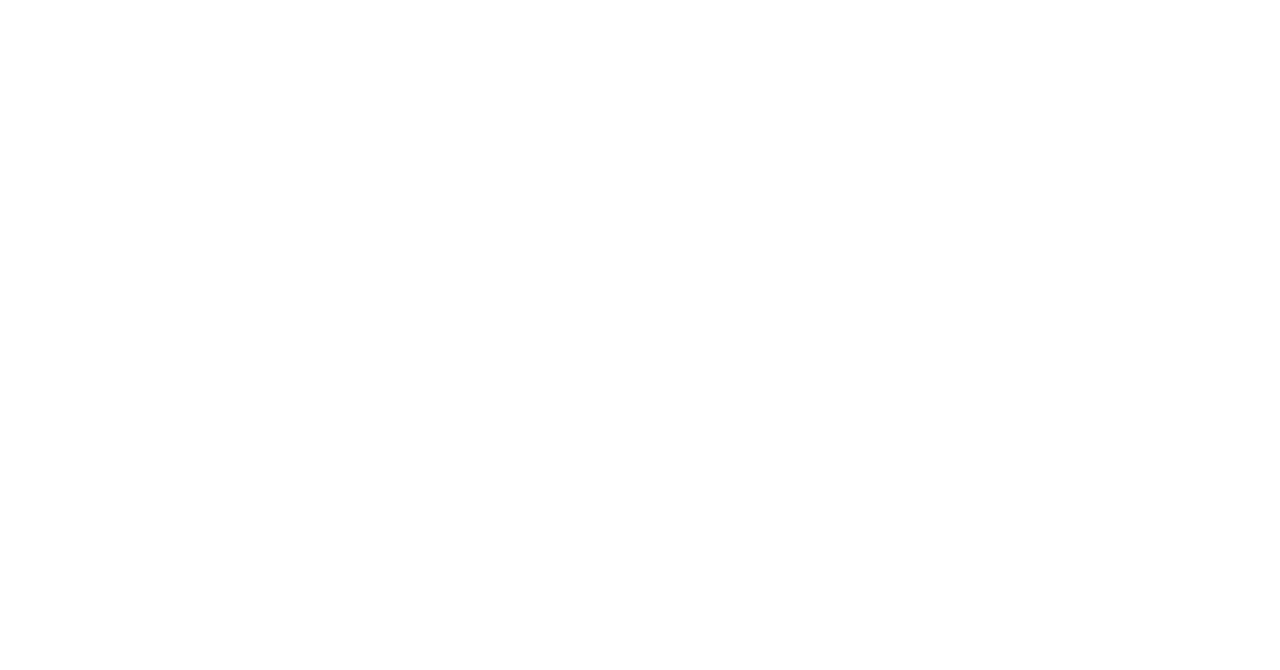
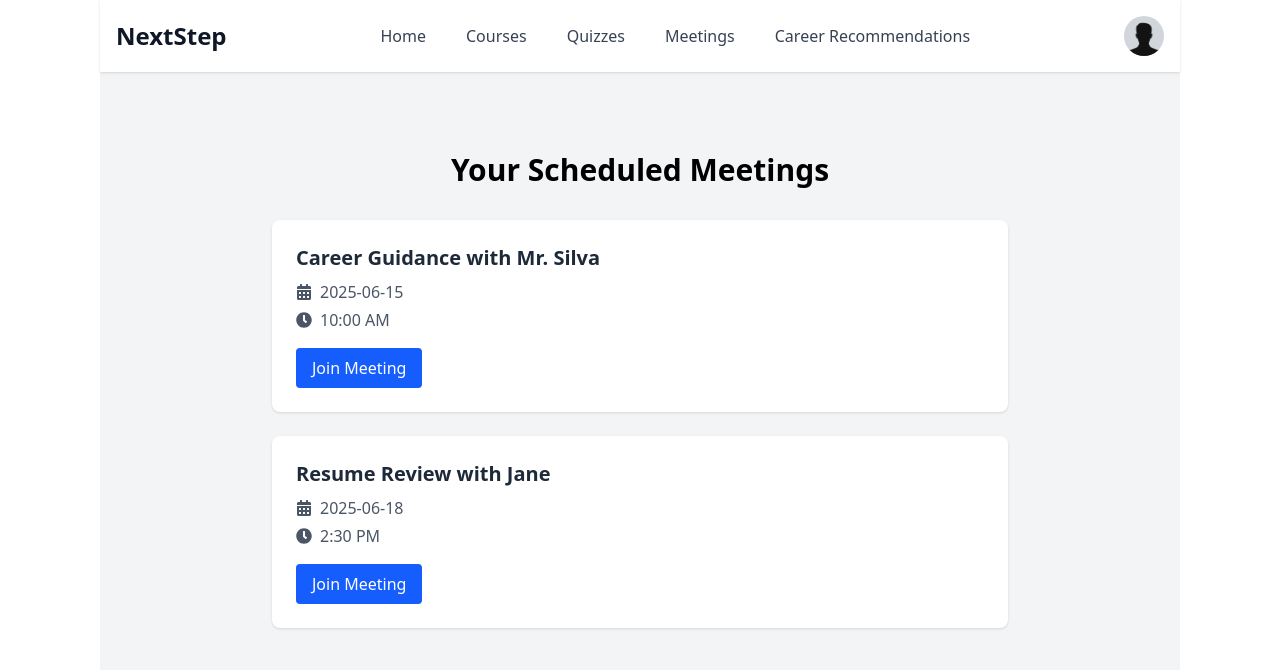
Before and after one commit to DevindiPeiris/NextStep, a React (Vite) app in the folder frontend/nextstep-frontend/: page /viewmeetings in a window 1280 px wide. Before the commit this address had no page. Shown: the top 670 px of the page. Built offline with nearby package versions, Linux system fonts and the light colour scheme.

Commit message:
Meetings

```diff
--- a/frontend/nextstep-frontend/src/App.jsx
+++ b/frontend/nextstep-frontend/src/App.jsx
@@ -10,6 +10,8 @@
 import Courses from './pages/Courses'
 import Quizzes from './pages/Quizzes'
 import Meetings from './pages/Meetings'
+import ViewMeetings from './pages/ViewMeetings'
+import BookMeeting from './pages/BookMeeting'
 
 function App() {
 
@@ -27,6 +29,8 @@
         <Route path='/courses' element={<Courses/>}/>
         <Route path='/quiz' element={<Quizzes/>}/>
         <Route path='/meetings' element={<Meetings/>}/>
+        <Route path='/viewmeetings' element={<ViewMeetings/>}/>
+        <Route path='/bookmeeting' element={<BookMeeting/>}/>
       </Routes>
     </BrowserRouter>
   )
--- /dev/null
+++ b/frontend/nextstep-frontend/src/components/CounselorCard.jsx
@@ -0,0 +1,14 @@
+const CounselorCard = ({ image, name, description }) => {
+  return (
+    <div className="bg-white rounded-lg shadow p-4 flex flex-col">
+      <img src={image} alt={name} className="h-48 w-full object-cover rounded-md mb-4" />
+      <h2 className="text-lg font-semibold">{name}</h2>
+      <p className="text-gray-600 mt-2 line-clamp-3">{description}</p>
+      <button className="mt-4 bg-blue-600 text-white px-4 py-2 rounded hover:bg-blue-700 transition">
+        View Details
+      </button>
+    </div>
+  );
+};
+
+export default CounselorCard;
--- a/frontend/nextstep-frontend/src/components/Gray.jsx
+++ b/frontend/nextstep-frontend/src/components/Gray.jsx
@@ -1,5 +1,3 @@
-
-
 const Gray = ({ children }) => {
   return (
     <p className="text-base text-gray-400 m-auto mt-0">
--- a/frontend/nextstep-frontend/src/components/H1.jsx
+++ b/frontend/nextstep-frontend/src/components/H1.jsx
@@ -1,4 +1,3 @@
-
 const H1 = ({ children }) => {
   return (
     <h1 className="text-4xl font-bold text-black">
--- /dev/null
+++ b/frontend/nextstep-frontend/src/components/MeetingCard.jsx
@@ -0,0 +1,29 @@
+import { FaCalendarAlt, FaClock} from 'react-icons/fa';
+
+const MeetingCard = ({ title, date, time, platform, link }) => {
+  return (
+    <div className="bg-white rounded-lg shadow p-6 mb-6">
+      <h2 className="text-xl font-semibold text-gray-800">{title}</h2>
+      <div className="text-gray-600 mt-2 flex items-center gap-2">
+        <FaCalendarAlt className="text-black-500" />
+        <span>{date}</span>
+      </div>
+      <div className="text-gray-600 mt-1 flex items-center gap-2">
+        <FaClock className="text-black-500" />
+        <span>{time}</span>
+      </div>
+      <div className="mt-4">
+        <a
+          href={link}
+          target="_blank"
+          rel="noopener noreferrer"
+          className="inline-block bg-blue-600 text-white px-4 py-2 rounded hover:bg-blue-700 transition"
+        >
+          Join Meeting
+        </a>
+      </div>
+    </div>
+  );
+};
+
+export default MeetingCard;
--- a/frontend/nextstep-frontend/src/components/ServiceCard.jsx
+++ b/frontend/nextstep-frontend/src/components/ServiceCard.jsx
@@ -1,5 +1,3 @@
-
-
 const ServiceCard = ({ icon, title, description }) => {
   return (
     <div className="bg-white p-6 rounded-lg shadow-lg text-center">
--- /dev/null
+++ b/frontend/nextstep-frontend/src/pages/BookMeeting.jsx
@@ -0,0 +1,56 @@
+import Navbar from '../components/Navbar';
+import CounselorCard from '../components/CounselorCard';
+import { useState } from 'react';
+
+const counselors = [
+  {
+    name: 'Dr. Sarah Johnson',
+    description: 'Dr. Sarah Johnson is a licensed clinical psychologist with over 10 years of experience helping students navigate academic and personal challenges.',
+    image: 'https://source.unsplash.com/featured/?counselor,female',
+  },
+  {
+    name: 'Michael Chen, LMFT',
+    description: 'Michael Chen is a Licensed Marriage and Family Therapist specializing in helping students navigate relationship challenges.',
+    image: 'https://source.unsplash.com/featured/?therapy,office',
+  },
+  {
+    name: 'Dr. James Wilson',
+    description: 'Dr. Wilson specializes in academic performance and learning strategies. With a Ph.D. in Educational Psychology, he helps students thrive.',
+    image: 'https://source.unsplash.com/featured/?psychology,teamwork',
+  },
+];
+
+const BookMeeting = () => {
+  const [search, setSearch] = useState('');
+
+  const filtered = counselors.filter(c =>
+    c.name.toLowerCase().includes(search.toLowerCase())
+  );
+
+  return (
+    <div className="min-h-screen bg-gray-100">
+      <Navbar />
+
+      <div className="max-w-7xl mx-auto px-4 py-10">
+        <h1 className="text-3xl font-bold text-gray-800 mb-2">Find Your Counsellor</h1>
+        <p className="text-gray-600 mb-6">Connect with professional counsellors who can help you navigate your challenges.</p>
+
+        <input
+          type="text"
+          placeholder="Search by name..."
+          value={search}
+          onChange={e => setSearch(e.target.value)}
+          className="w-full p-3 mb-10 border border-gray-300 rounded-lg shadow-sm"
+        />
+
+        <div className="grid grid-cols-1 sm:grid-cols-2 lg:grid-cols-3 gap-8">
+          {filtered.map((counselor, index) => (
+            <CounselorCard key={index} name={counselor.name} image={counselor.image} description={counselor.description} />
+          ))}
+        </div>
+      </div>
+    </div>
+  );
+};
+
+export default BookMeeting;
--- a/frontend/nextstep-frontend/src/pages/Meetings.jsx
+++ b/frontend/nextstep-frontend/src/pages/Meetings.jsx
@@ -7,13 +7,13 @@
   const navigate = useNavigate();
 
   return (
-    <div className="min-h-screen bg-gray-100">
+    <div className="min-h-screen bg-gray-100 mr-25 ml-25">
       <Navbar />
       <div className="max-w-2xl mx-auto px-4 py-20">
         <h1 className="text-3xl font-bold text-center mb-15">Manage Your Meetings</h1>
 
         <div className="flex flex-col space-y-12">
-          <div onClick={() => navigate('/book-meeting')} className="cursor-pointer">
+          <div onClick={() => navigate('/bookmeeting')} className="cursor-pointer">
             <ServiceCard
               icon={<FaCalendarPlus />}
               title="Book a New Meeting"
@@ -21,7 +21,7 @@
             />
           </div>
 
-          <div onClick={() => navigate('/my-meetings')} className="cursor-pointer">
+          <div onClick={() => navigate('/viewmeetings')} className="cursor-pointer">
             <ServiceCard
               icon={<FaCalendarCheck />}
               title="View Booked Meetings"
--- a/frontend/nextstep-frontend/src/pages/Quizzes.jsx
+++ b/frontend/nextstep-frontend/src/pages/Quizzes.jsx
@@ -33,7 +33,7 @@
   };
 
   return (
-    <div className="min-h-screen bg-gray-100">
+    <div className="min-h-screen bg-gray-100 mr-25 ml-25">
       <Navbar />
       <div className="max-w-3xl mx-auto px-4 py-10">
         <h1 className="text-3xl font-bold text-center mb-8">Career Interest Quiz</h1>
--- a/frontend/nextstep-frontend/src/pages/ViewMeetings.jsx
+++ b/frontend/nextstep-frontend/src/pages/ViewMeetings.jsx
@@ -0,0 +1,42 @@
+import Navbar from '../components/Navbar';
+import MeetingCard from '../components/MeetingCard';
+
+const mockMeetings = [
+  {
+    id: 1,
+    title: "Career Guidance with Mr. Silva",
+    date: "2025-06-15",
+    time: "10:00 AM",
+    link: "https://meet.google.com/xyz-abc-def"
+  },
+  {
+    id: 2,
+    title: "Resume Review with Jane",
+    date: "2025-06-18",
+    time: "2:30 PM",
+    link: "https://zoom.us/j/1234567890"
+  }
+];
+
+const ViewMeetings = () => {
+  return (
+    <div className="min-h-screen bg-gray-100 mr-25 ml-25">
+      <Navbar />
+      <div className="max-w-3xl mx-auto py-12 px-4">
+        <h1 className="text-3xl font-bold mb-8 text-center">Your Scheduled Meetings</h1>
+
+        {mockMeetings.map(meeting => (
+          <MeetingCard
+            key={meeting.id}
+            title={meeting.title}
+            date={meeting.date}
+            time={meeting.time}
+            link={meeting.link}
+          />
+        ))}
+      </div>
+    </div>
+  );
+};
+
+export default ViewMeetings;
```
Also changed, not shown: frontend/nextstep-frontend/src/pages/info.txt.
